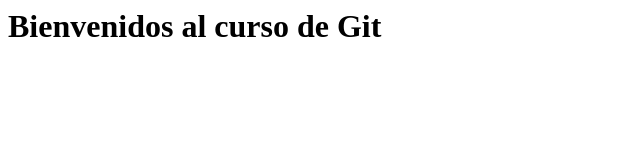
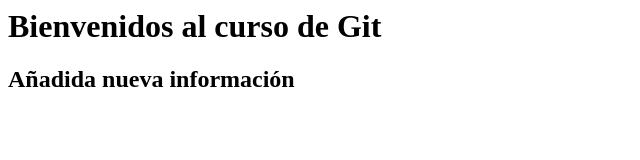
Before and after one commit to gumbautorrat/escuelaITProyecto, a plain HTML site: page index.html in a window 1280 px wide. Shown: the whole page, without its empty margins (0-640 px from the left). Drawn offline with Linux system fonts and the light colour scheme.

Commit message:
Añadida informacion a página de inicio

```diff
--- a/index.html
+++ b/index.html
@@ -4,5 +4,6 @@
 </head>
 <body>
 <h1>Bienvenidos al curso de Git </h1>
+<h2>Añadida nueva información</h2>
 </body>
 </html>
```
